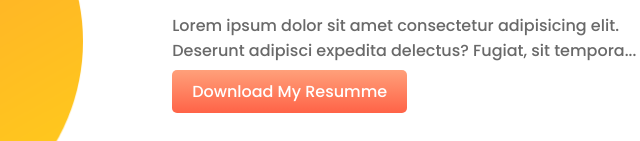
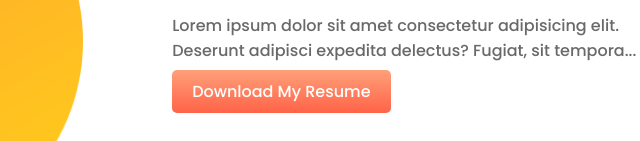
Before and after one commit to Albub-Yusuf/web-portfolio, a plain HTML site: page index.html in a window 1280 px wide. Shown: the part 811-952 px from the top of the page, 519-1159 px from the left. Drawn offline with Linux system fonts and the light colour scheme.

Commit message:
spelling fixed

```diff
--- a/index.html
+++ b/index.html
@@ -33,7 +33,7 @@
             <h2>Dream Big</h2>
             <h3>Become a  fullstack web Develoer</h3>
             <p>Lorem ipsum dolor sit amet consectetur adipisicing elit. Deserunt adipisci expedita delectus? Fugiat, sit tempora...</p>
-            <a class="btn" target="_blank" href="#">Download My Resumme</a>
+            <a class="btn" target="_blank" href="#">Download My Resume</a>
         </div>
     </section>
 
```
